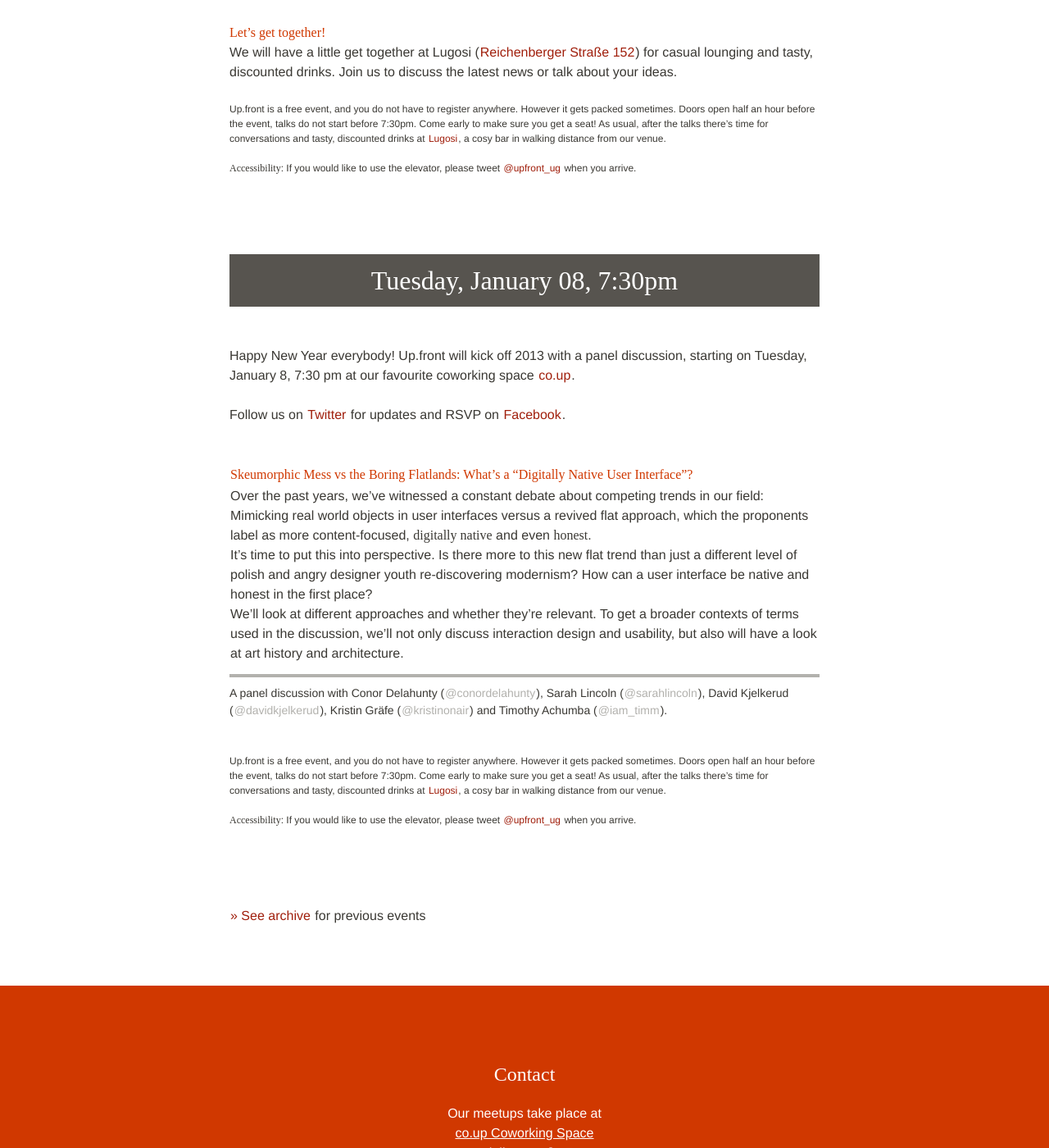
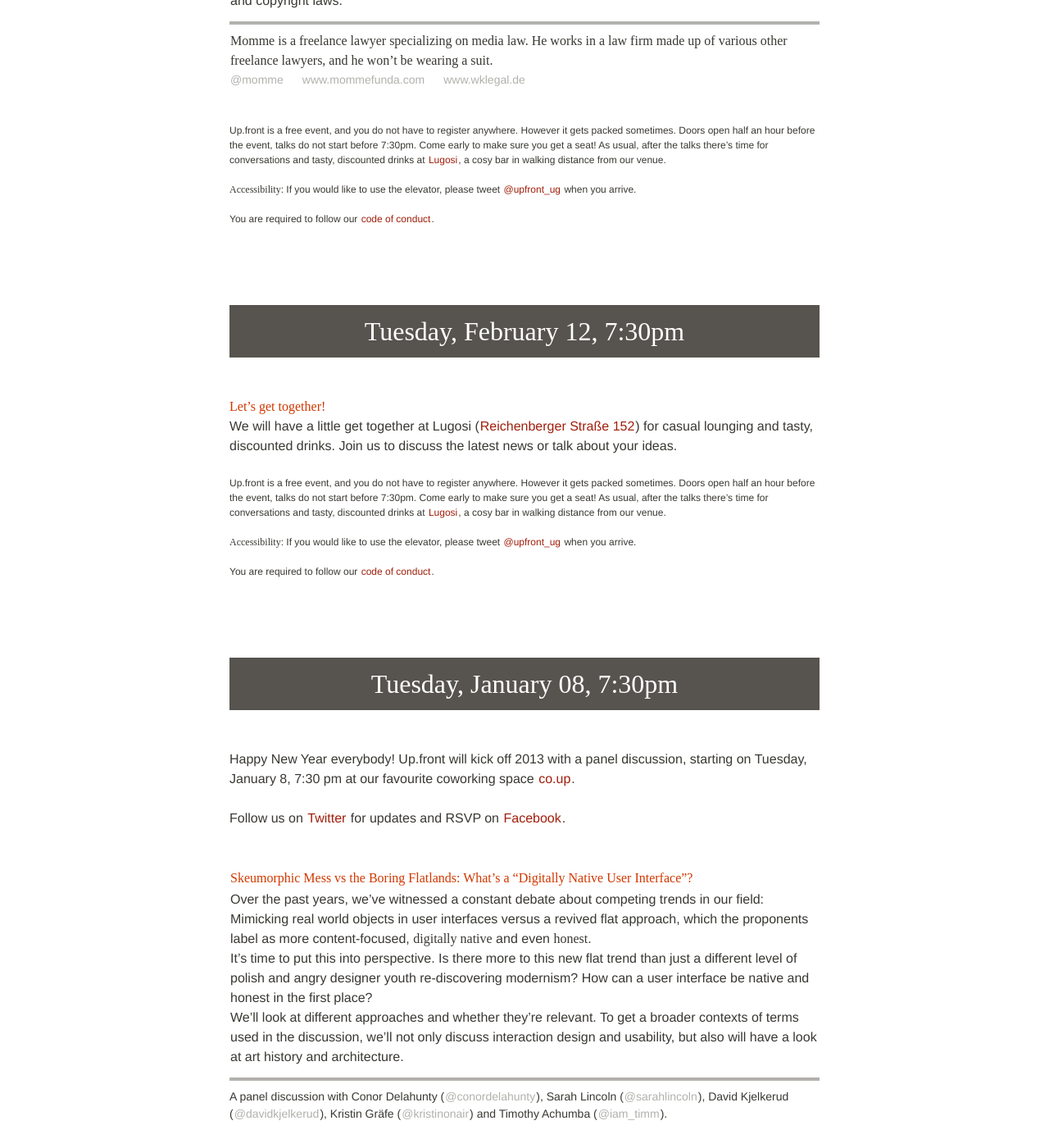
Before and after one commit to upfrontug/upfrontug.github.io, a Jekyll site: the page built from index.html, in a window 1280 px wide and 1400 px high, scrolled down 20911 px. Shown: the whole window at 82% size. Built offline with Jekyll 4.4.1, drawn with Linux system fonts in a browser that asks for light colours; nearby versions of some CDN libraries; comment, search, counter and statistics services are not loaded; a style sheet for code colours, icons or effects is not loaded; some of the changed text lies outside the part shown.

Commit message:
Link to Code of Conduct

```diff
--- a/_layouts/default.html
+++ b/_layouts/default.html
@@ -161,7 +161,7 @@
         <h3>Code of Conduct</h3>
 
         <p>
-          If you are attending, organizing or speaking at our event, you are required to agree with our <a href="http://confcodeofconduct.com/">Code of Conduct</a>. If you encounter or observe any behaviour that is not in line wiht the Code of Conduct, please contact one of our team members by talking to us directly or tweeting to us at <a href="https://twitter.com/upfront_ug">@upfront_ug</a> or at our personal twitter accounts. – <a href="http://twitter.com/Qate_Oh">Katha</a>, <a href="http://twitter.com/espylaub" title="Alex Feyerke on Twitter">Alex</a>, <a href="http://twitter.com/maxfell">Max</a>, <a href="http://twitter.com/kriesse" title="Kristina Schneider on Twitter">Kristina</a>.
+          If you are attending, organizing or speaking at our event, you are required to agree with our <a href="codeofconduct.html">Code of Conduct</a>. If you encounter or observe any behaviour that is not in line wiht the Code of Conduct, please contact one of our team members by talking to us directly or tweeting to us at <a href="https://twitter.com/upfront_ug">@upfront_ug</a> or at our personal twitter accounts. – <a href="http://twitter.com/Qate_Oh">Katha</a>, <a href="http://twitter.com/espylaub" title="Alex Feyerke on Twitter">Alex</a>, <a href="http://twitter.com/maxfell">Max</a>, <a href="http://twitter.com/kriesse" title="Kristina Schneider on Twitter">Kristina</a>.
         </p>
 
 
--- a/_posts/2013-6-11-meetup.html
+++ b/_posts/2013-6-11-meetup.html
@@ -59,7 +59,7 @@
 
 <article id="5-14-13">
 <header>
- <h2>
+ <h2 class="title-block">
    Tuesday, May 14th 2013, 7:30pm
  </h2>
 </header>
@@ -116,7 +116,7 @@
 
 <article id="4-9-13">
 <header>
-  <h2>
+  <h2 class="title-block">
     Tuesday, April 9th 2013, 7:30pm
   </h2>
 </header>
--- a/index.html
+++ b/index.html
@@ -21,6 +21,9 @@
         <p class="small_meetup_print">
           <i>Accessibility</i>: If you would like to use the elevator, please tweet <a href="http://twitter.com/upfront_ug/">@upfront_ug</a> when you arrive.
         </p>
+        <p class="small_meetup_print">
+          You are required to follow our <a href="codeofconduct.html">code of conduct</a>.
+        </p>
       </article>
     {% endfor %}
   </ul>
```
